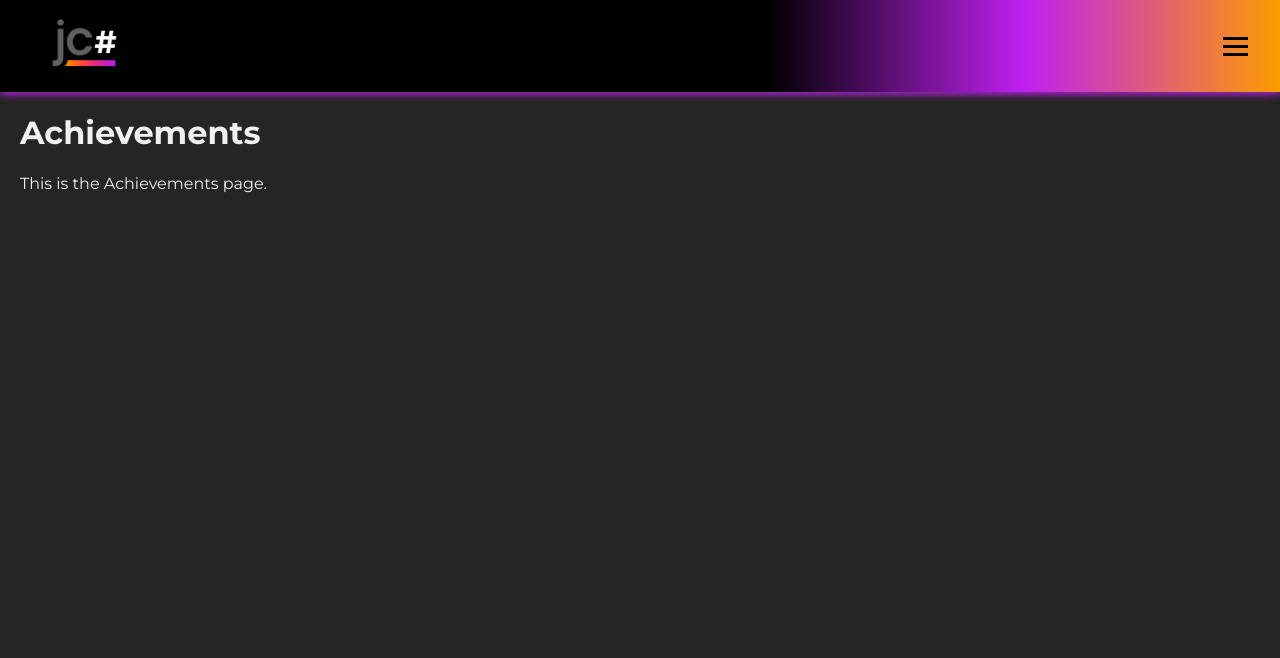
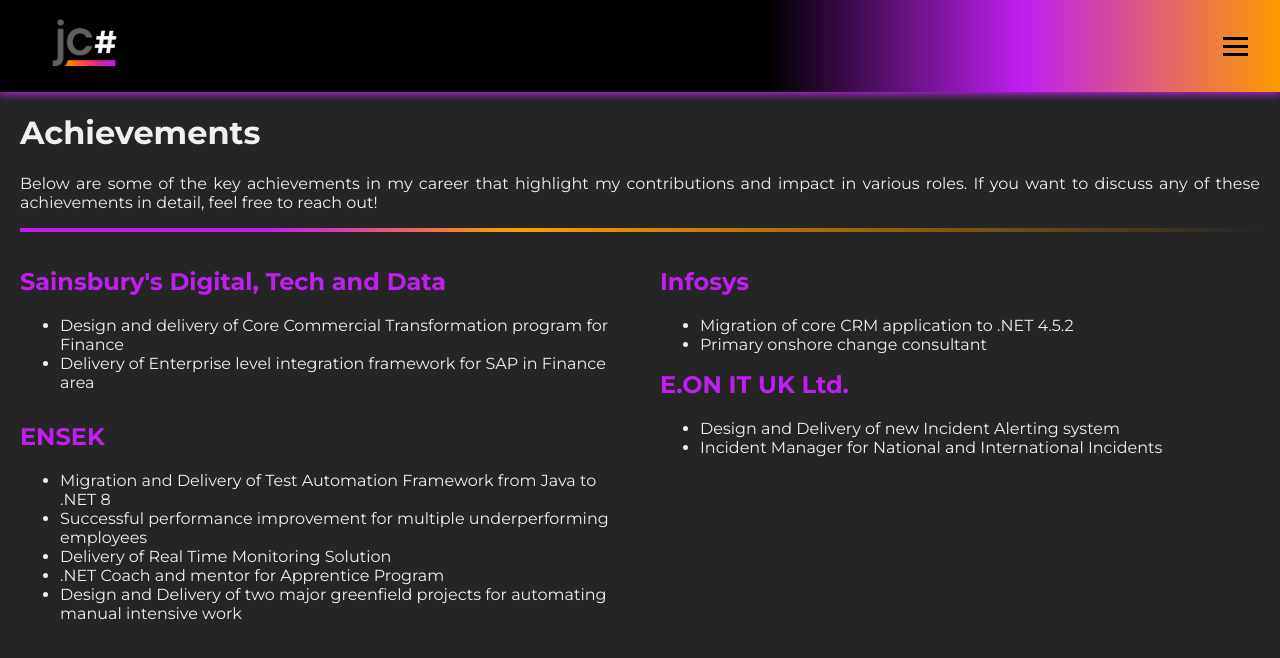
Before and after one commit to jacon-dev/website, a React (Create React App) app: page /website/achievements in a window 1280 px wide. Shown: the top 658 px of the page. Built offline with nearby package versions, Linux system fonts and the light colour scheme.

Commit message:
Adding achievements

```diff
--- /dev/null
+++ b/src/components/Achievements.css
@@ -0,0 +1,24 @@
+.achievement-columns {
+    display: flex;
+    gap: 40px;
+    margin-top: 20px;
+}
+
+.achievement-col {
+    flex: 1;
+    min-width: 250px;
+}
+
+.achievement-col section {
+    margin-bottom: 30px;
+}
+
+.achievement-col h2 {
+    margin-top: 15px;
+    color: #BF20F0;
+}
+
+.achievement-col h3 {
+    margin-top: 15px;
+    color: #FD9C00;
+}
--- a/src/components/Achievements.js
+++ b/src/components/Achievements.js
@@ -1,10 +1,50 @@
 import React from 'react';
 import './Global.css';
+import './Achievements.css';
 
 const Achievements = () => (
   <div class="content-div">
     <h1>Achievements</h1>
-    <p>This is the Achievements page.</p>
+    <p>
+        Below are some of the key achievements in my career that highlight my contributions and impact in various roles.
+        If you want to discuss any of these achievements in detail, feel free to reach out!
+    </p>
+    <div class="gradient-divider"></div>
+    <div class="achievement-columns">
+      <div class="achievement-col">
+        <section>
+          <h2>Sainsbury's Digital, Tech and Data</h2>
+          <ul>
+            <li>Design and delivery of Core Commercial Transformation program for Finance</li>
+            <li>Delivery of Enterprise level integration framework for SAP in Finance area</li>
+          </ul>
+        </section>
+        <section>
+          <h2>ENSEK</h2>
+          <ul>
+            <li>Migration and Delivery of Test Automation Framework from Java to .NET 8</li>
+            <li>Successful performance improvement for multiple underperforming employees</li>
+            <li>Delivery of Real Time Monitoring Solution</li>
+            <li>.NET Coach and mentor for Apprentice Program</li>
+            <li>Design and Delivery of two major greenfield projects for automating manual intensive work</li>
+          </ul>
+        </section>
+      </div>
+      <div class="achievement-col">
+        <section>
+          <h2>Infosys</h2>
+          <ul>
+            <li>Migration of core CRM application to .NET 4.5.2</li>
+            <li>Primary onshore change consultant</li>
+          </ul>
+          <h2>E.ON IT UK Ltd.</h2>
+          <ul>
+            <li>Design and Delivery of new Incident Alerting system</li>
+            <li>Incident Manager for National and International Incidents</li>
+          </ul>
+        </section>
+      </div>
+    </div>
   </div>
 );
 
```
